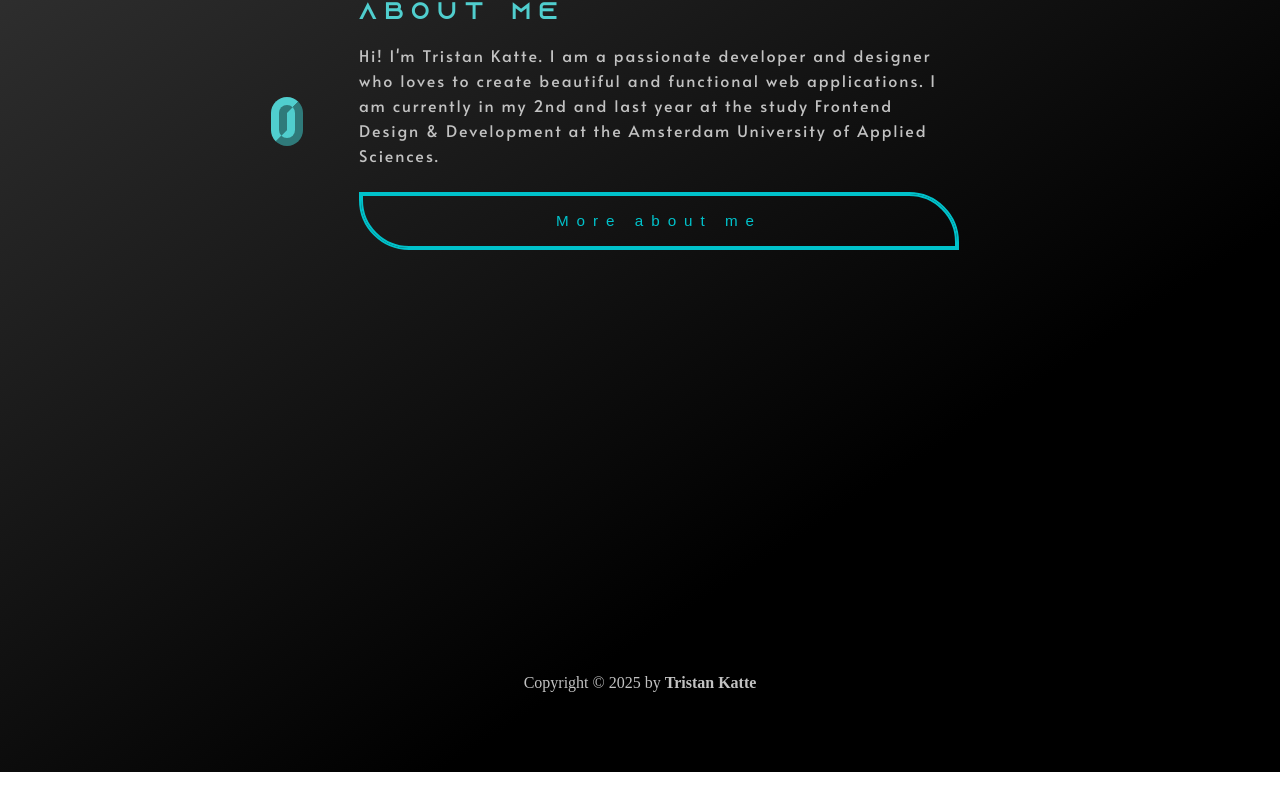
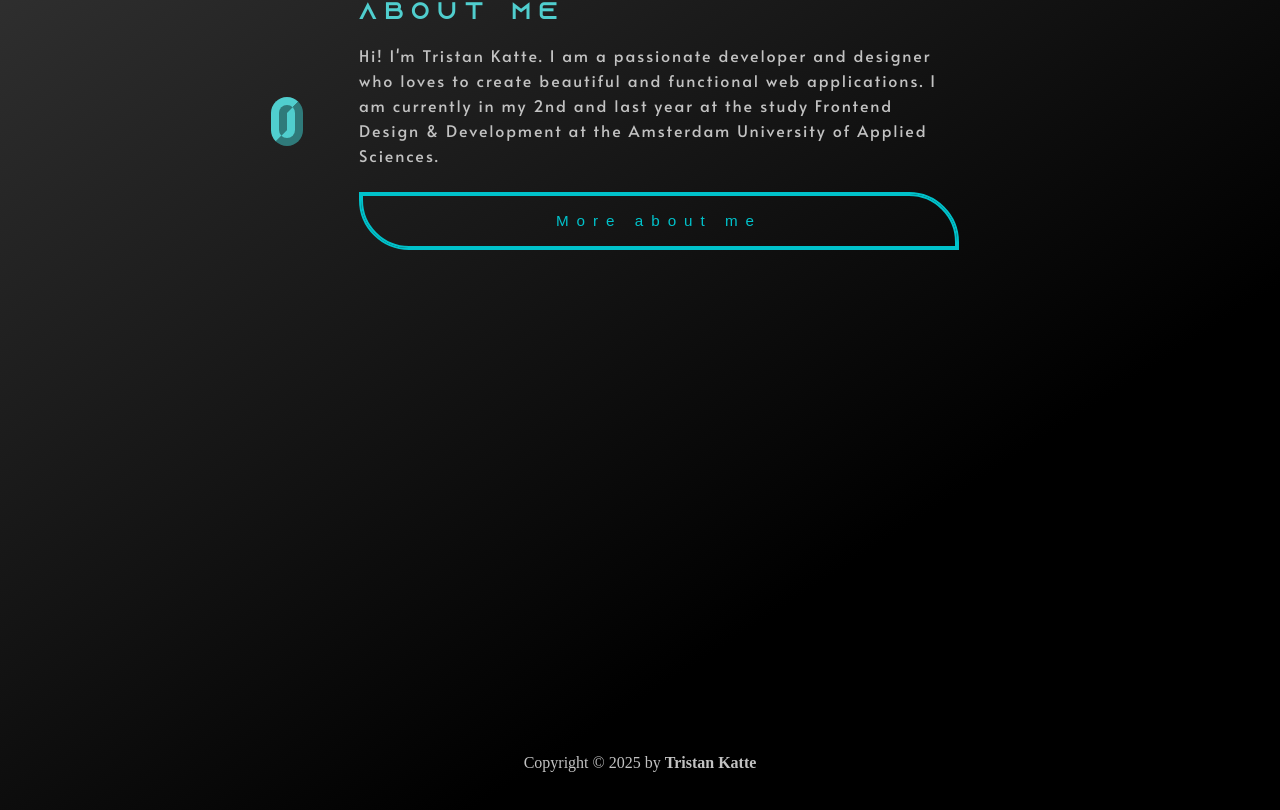
Before and after one commit to TristanKatte/portfolio, a SvelteKit app in the folder myapp/: page / in a window 1280 px wide. Shown: the part 495-1305 px from the top of the page. Before the commit the page ends 1267 px from the top, so only its background shows below. Built offline with nearby package versions, Linux system fonts and the light colour scheme; some icons are missing.

Commit message:
Update Footer.svelte

```diff
--- a/myapp/src/routes/components/Footer.svelte
+++ b/myapp/src/routes/components/Footer.svelte
@@ -37,7 +37,7 @@
 
     footer {
         background-color: transparent;
-        margin-top: 5em;
+        margin-top: 10em;
     }
 
     ul {
```
